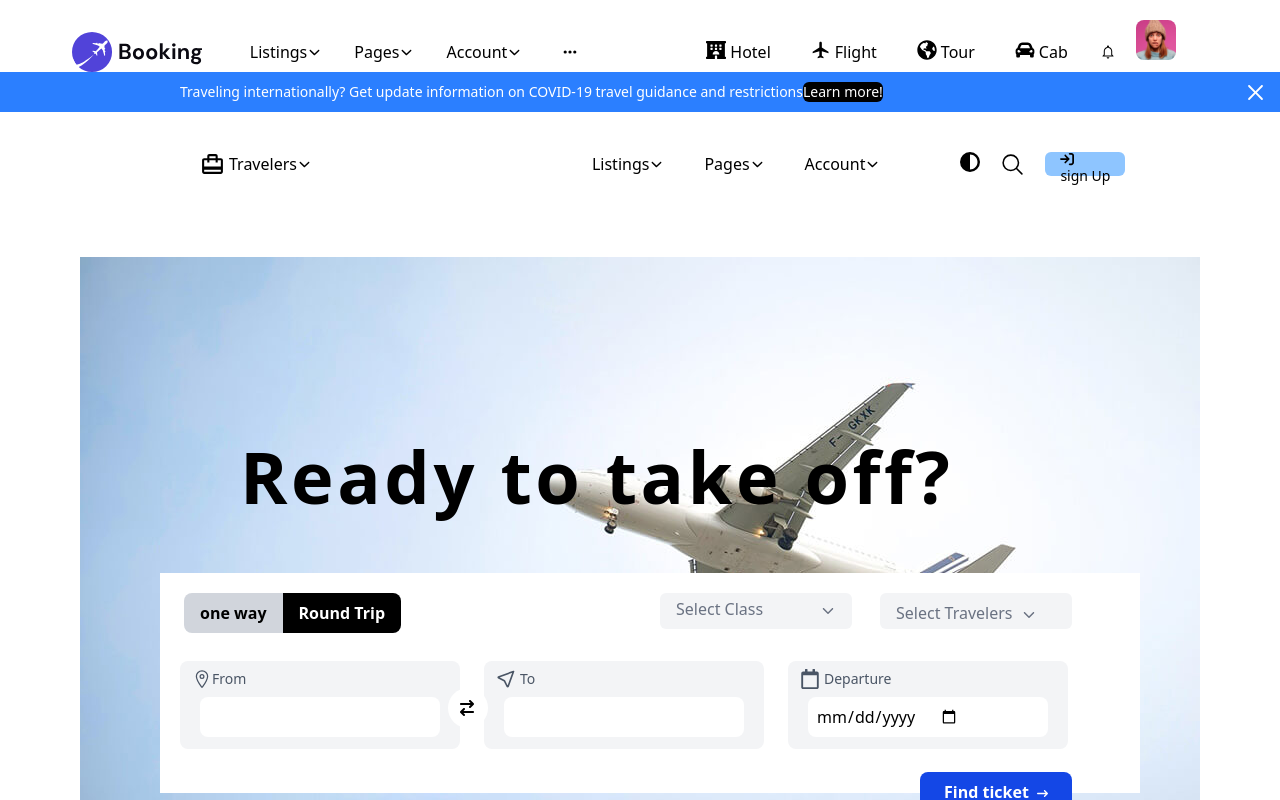
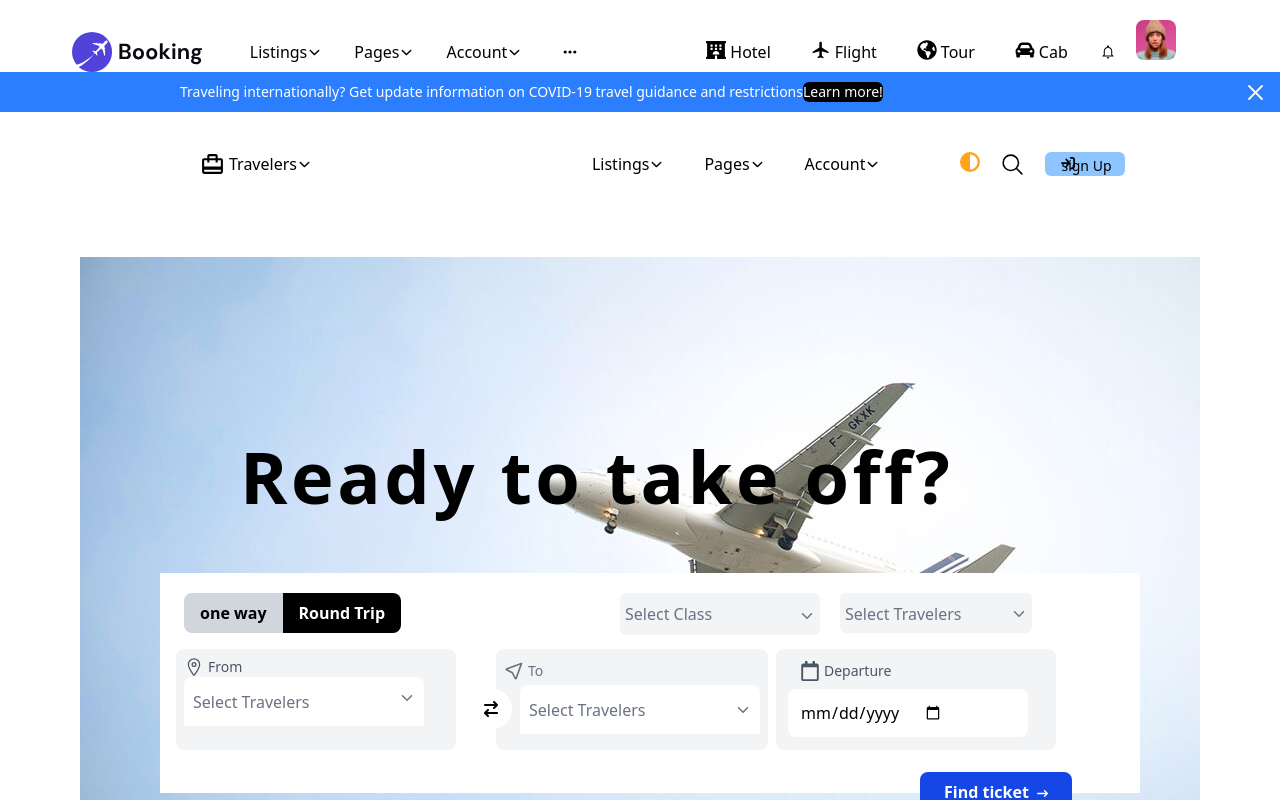
Before and after one commit to TheTechSage/TravelEase-Vite, a React (Vite) app: page / in a window 1280 px wide. Shown: the top 800 px of the page. Built offline with nearby package versions, Linux system fonts and the light colour scheme.

Commit message:
modify the form components of Takeoff

```diff
--- a/src/App.jsx
+++ b/src/App.jsx
@@ -3,6 +3,7 @@ import Header from './components/common/Header'
 import Footer from './components/common/Footer'
 import { Outlet } from 'react-router-dom'
 import Takeoff from './components/flights/home/Takeoff'
+import List from './components/flights/List'
 
 function App() {
   return (
@@ -10,7 +11,9 @@ function App() {
       <Header />
       <Outlet />
       <Takeoff />
+      <List />
       <Footer />
+
     </>
   )
 }
--- a/src/components/flights/List.jsx
+++ b/src/components/flights/List.jsx
@@ -2,7 +2,9 @@
 function List() {
   return (
     <div>
-      list
+      <ul>
+        <li></li>
+      </ul>
     </div>
   )
 }
--- a/src/components/flights/home/Takeoff.jsx
+++ b/src/components/flights/home/Takeoff.jsx
@@ -19,6 +19,9 @@ import { TbLocation } from "react-icons/tb";
 
 function Takeoff() {
     const [visible, setVisible] = useState(false);
+    const [visibleSecond, setVisibleSecond] = useState(false);
+    const [from, setFrom] = useState(false);
+    const [to, setTo] = useState(false);
 
     return (
         <>
@@ -117,12 +120,12 @@ function Takeoff() {
                     </div>
                 </div>
                 <div className='pl-20 flex gap-5 cursor-pointer'>
-                    <FaCircleHalfStroke size={20} />
-                    <IoSearchOutline size={25} />
+                    <FaCircleHalfStroke size={20} color='#ffa31a' />
+                    <IoSearchOutline size={25} color="gray-200" />
                     <div className='bg-blue-300 rounded-md text-sm w-20 h-6
                     relative  hover:bg-sky-600 hover:text-white mb-0'>
-                        <div className='text-center pt-0'>
-                            <button className='cursor-pointer' ><FaArrowRightToBracket />sign Up</button>
+                        <div className='absolute bottom-0 left-4 '>
+                            <button className='cursor-pointer gap-2' ><FaArrowRightToBracket className='absolute top-0 left-0 ' />sign Up </button>
                         </div>
                     </div>
                 </div>
@@ -134,73 +137,113 @@ function Takeoff() {
                         <div className='pt-5 pl-6 flex'>
                             <button className='bg-gray-300 rounded-l-lg px-4 py-2 text-black  font-semibold '>one way</button>
                             <button className='bg-black rounded-r-lg text-white  font-semibold px-4 py-2'>Round Trip</button>
-                            <div className='bg-gray-100 w-48 h-9 absolute left-165 rounded-md flex'>
-                                <div className='w-full text-gray-500 pt-1'>
 
-                                    <div onClick={() => setVisible(!visible)} id="class" className="flex items-center justify-between cursor-pointer px-4">
+                            <div className='bg-gray-100 absolute left-155 rounded-md flex'>
+
+                                <div className={`w-[200px] py-2 text-gray-500 rounded-t-lg border ${visible ? "border-b-1" : "border-transparent"}`}>
+
+                                    <div onClick={() => { setVisible(!visible) }} id="class" className=" px-1 relative flex items-center justify-between cursor-pointer ">
                                         <p>Select Class</p>
                                         <span className='pt-1 pl-2'><IoIosArrowDown /></span>
 
-                                        <div className={`z-50 bg-white w-[200px] absolute  top-0 left-0 ${visible ? "flex" : "hidden"} flex-col border px-2`}>
-                                            <form>
-                                                <input type="text"></input>
-
-                                                <p className='hover:bg-gray-200'>Select Class </p>
-                                                <p className='hover:bg-gray-200'>Economy</p>
-                                                <p className='hover:bg-gray-200'>Premium Economy</p>
-                                                <p className='hover:bg-gray-200'>Business</p>
-                                                <p className='hover:bg-gray-200'>First Class</p>
-                                                <p className='hover:bg-gray-200'>Select class</p>
-                                            </form>
+                                        <div className={`z-50 bg-white w-[200px] absolute  top-8 left-0 ${visible ? "flex" : "hidden"} flex-col border px-2`}>
+                                            <input type="text"></input>
+                                            <ul>
+                                                <li className='hover:bg-gray-200'>Select Class </li>
+                                                <li className='hover:bg-gray-200'>Economy</li>
+                                                <li className='hover:bg-gray-200'>Premium Economy</li>
+                                                <li className='hover:bg-gray-200'>Business</li>
+                                                <li className='hover:bg-gray-200'>First Class</li>
+                                                <li className='hover:bg-gray-200'>Select class</li>
+                                            </ul>
                                         </div>
                                     </div>
 
                                 </div>
 
-                                <div className='bg-gray-100 w-48 h-9 absolute left-55 rounded-md flex text-gray-500 pt-1'>
-                                    <div onClick={() => setVisible(!visible)} id="class" className="flex items-center justify-between cursor-pointer px-4">
-                                        <p>Select Travelers</p>
-                                        <span className='pt-1 pl-2'><IoIosArrowDown /></span>
+                                <div className='bg-gray-100 w-48 h-10 absolute left-55 rounded-md flex text-gray-500 pt-1'>
 
-                                        <div className={`z-50 bg-white w-[200px] absolute  top-0 left-0 ${visible ? "flex" : "hidden"} flex-col border px-2`}>
-                                            <form>
-                                                <input type="text"></input>
-                                                <p className='hover:bg-gray-200'>1</p>
-                                                <p className='hover:bg-gray-200'>2</p>
-                                                <p className='hover:bg-gray-200'>3</p>
-                                                <p className='hover:bg-gray-200'>4</p>
-                                            </form>
+                                    <div className={`w-[200px]  text-gray-500 rounded-t-lg border ${visibleSecond ? "border-b-1" : "border-transparent"}`}>
+
+                                        <div onClick={() => { setVisibleSecond(!visibleSecond) }} id="class" className="px-1 relative flex justify-between cursor-pointer">
+
+                                            <p className='pt-1'>Select Travelers</p>
+                                            <span className='pt-2 pl-2 '><IoIosArrowDown /></span>
+
+                                            <div className={`z-50 bg-white w-[190px] absolute  top-8 left-0 ${visibleSecond ? "flex" : "hidden"} flex-col border px-2`}>
+                                                <form>
+                                                    <input type="text"></input>
+                                                    <ul>
+                                                        <li className='list-none hover:bg-gray-200'>1</li>
+                                                        <li className='list-none hover:bg-gray-200'>2</li>
+                                                        <li className='list-none hover:bg-gray-200'>3</li>
+                                                        <li className='list-none hover:bg-gray-200'>4</li>
+                                                    </ul>
+
+                                                </form>
+                                            </div>
                                         </div>
                                     </div>
-
                                 </div>
                             </div>
                         </div>
-                        <div className='flex'>
-                            <div className='bg-gray-100 w-70 h-22 relative left-5 top-7 rounded-lg'>
-                                <p className='text-gray-600 pl-3 pt-2 text-sm flex'><IoLocationOutline size={20} />From </p>
-                                <div className='bg-white w-60 h-10 absolute left-5 top-9 rounded-lg'>
 
+                        <div className='flex gap-2'>
+                            <div className='bg-gray-100 w-70 rounded-lg  text-gray-500 relative left-4 top-4 cursor-pointer '>
+                                <p className='text-gray-600 pl-2 pt-2 text-sm flex items-center'>
+                                    <IoLocationOutline size={20} className="mr-1" /> From
+                                </p>
+                                <div onClick={() => setFrom(!from)} className={`w-60 px-2 py-3 relative left-2 top-0 bg-white flex-1/3 flex justify-between rounded-t-lg border border-b-0 ${from ? "":"border-transparent"}`}>
+                                    <p >Select Travelers</p>
+                                    <IoIosArrowDown />
+
+                                <div className={`${from ? "flex" : "hidden"} absolute border top-10 left-0 flex-col bg-white w-60 rounded-b-lg `}>
+                                        <input type="text" className="border-b-0 p-1 mb-1" />
+                                        <ul className='p-1'>
+                                            <li className='list-none hover:bg-gray-200'>select location</li>
+                                            <li className='list-none hover:bg-gray-200'>San Jacinto, USA</li>
+                                            <li className='list-none hover:bg-gray-200'>North Dakota, Canada</li>
+                                            <li className='list-none hover:bg-gray-200'>West Virginia, Paris</li>
+                                        </ul>
+                                    </div>
                                 </div>
                             </div>
 
-                            <div className='absolute top-172 left-102'>
-                                <button className="cursor-pointer hover:bg-sky-50 bg-white rounded-full h-10 w-10 relative left-10 z-40"> <FaArrowRightArrowLeft size={26} className='pl-3' />
-                                </button>
+
+
+                            <button className="cursor-pointer hover:bg-sky-50 bg-white rounded-full h-10 z-20 w-10 relative left-6 top-14 "> <FaArrowRightArrowLeft size={26} className='pl-3'/>
+                            </button>
+
+                            <div className='flex relative top-4 flex-col py-3 bg-gray-100 rounded-lg'>
+                                <div className='text-gray-500 pl-2 gap-1 text-sm z-30 flex'>
+                                    <TbLocation size={20} />To
+                                </div>
+
+                                <div className='mx-auto bg-gray-100 flex rounded-lg text-gray-500 cursor-pointer justify-between px-4 py-1'>
+                                    <div className={`top-14 left-0 `}>
+                                        <div onClick={() => setTo(!to)} className={`w-60 px-2 py-3 relative left-2 top-0 bg-white flex-1/3 flex justify-between rounded-t-lg border border-b-0 ${to ? "":"border-transparent"}`}>
+                                            <div className='flex'>Select Travelers</div>
+                                            <span className='pt-1'><IoIosArrowDown /></span>
+                                            <div className={`${to ? "flex" : "hidden"} absolute top-10 left-0 flex-col items-center border bg-white w-full rounded-b-lg`}>
+
+                                                <input type="text" className="w-full p-1 mb-1" />
+                                                <ul className='p-1 w-full'>
+                                                    <li className='list-none hover:bg-gray-200'>select location</li>
+                                                    <li className='list-none hover:bg-gray-200'>San Jacinto, USA</li>
+                                                    <li className='list-none hover:bg-gray-200'>North Dakota, Canada</li>
+                                                    <li className='list-none hover:bg-gray-200'>West Virginia, Paris</li>
+                                                </ul>
+                                            </div>
+                                        </div>
+                                    </div>
+                                </div>
                             </div>
 
 
-                            <div className='bg-gray-100 w-70 h-22 relative left-11 top-7 rounded-lg'>
-                                <p className='text-gray-600 pl-3 gap-1 text-sm pt-2  flex'><TbLocation size={20} />To </p>
-                                <div className='bg-white w-60 h-10 absolute left-5 top-9 rounded-lg'>
-
-                                </div>
-                            </div>
-
-                            <div className='bg-gray-100 w-70 h-22 relative left-17 top-7 rounded-lg'>
-                                <p className='text-gray-600 pl-3 text-sm pt-2 gap-1 flex'><FaRegCalendar size={20} />Departure </p>
-                                <div className='bg-white w-60 h-10 absolute left-5 top-9 rounded-lg'>
-                                    <input className='p-2 cursor-pointer ' type="date" name="date" id="date" />
+                            <div className='bg-gray-100 relative top-4 w-70 p-3 rounded-lg'>
+                                <p className='text-gray-600 pl-3 text-sm  gap-1 flex'><FaRegCalendar size={20} />Departure </p>
+                                <div className='bg-white w-60 relative top-2 rounded-lg'>
+                                    <input className='p-3 cursor-pointer ' type="date" name="date" id="date" />
                                 </div>
                             </div>
 
@@ -210,7 +253,7 @@ function Takeoff() {
 
                     </div>
                 </div>
-            </div>
+            </div >
 
             <div className='absolute top-193 left-230'>
                 <button className='flex cursor-pointer hover:bg-sky-700 text-white rounded-lg p-2 px-6 bg-blue-700 font-semibold'>Find ticket<FaArrowRightLong size={19} className='pt-2 pl-2' /></button>
```
